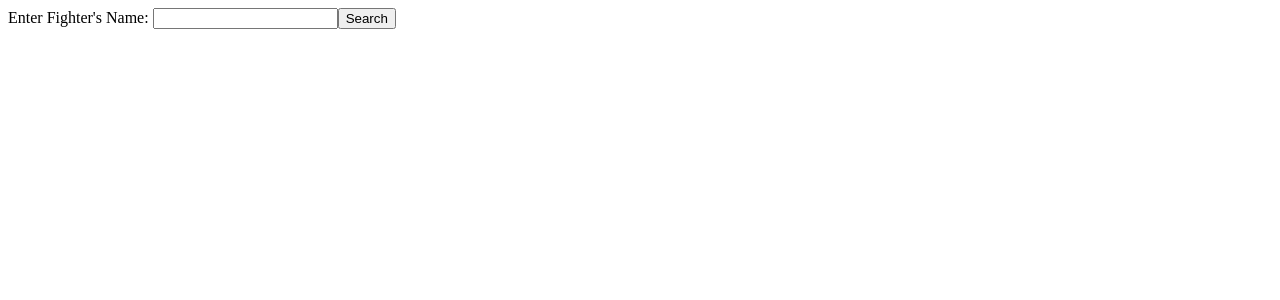
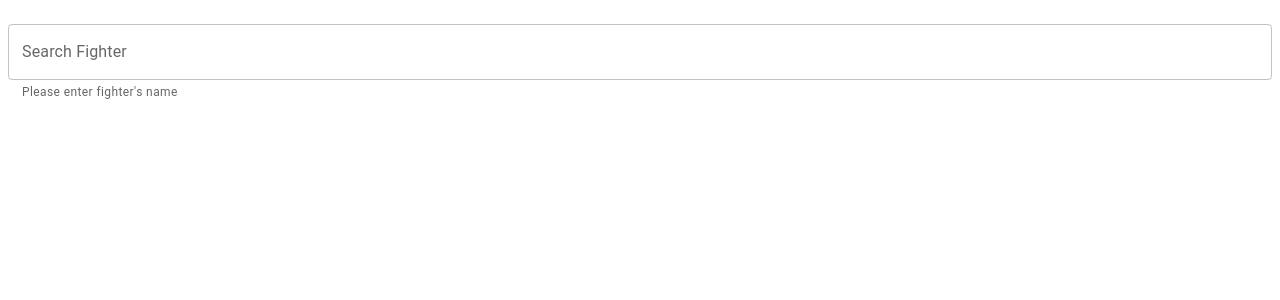
Before and after one commit to gurvirsasan/mmametrics, a React (Create React App) app in the folder client/: page / in a window 1280 px wide. Shown: the top 300 px of the page. Built offline with nearby package versions, Linux system fonts and the light colour scheme.

Commit message:
Installed mui and changed inputfield

```diff
--- a/client/package.json
+++ b/client/package.json
@@ -3,6 +3,9 @@
   "version": "0.1.0",
   "private": true,
   "dependencies": {
+    "@emotion/react": "^11.9.3",
+    "@emotion/styled": "^11.9.3",
+    "@mui/material": "^5.9.0",
     "@testing-library/jest-dom": "^5.16.4",
     "@testing-library/react": "^13.3.0",
     "@testing-library/user-event": "^13.5.0",
--- a/client/src/App.js
+++ b/client/src/App.js
@@ -1,49 +1,8 @@
-import React, { useState } from 'react';
+import React from 'react';
+import FighterPage from './FighterPage';
 
 function App() {
-  const [data, setData] = useState(null);
-  const [searching, setSearching] = useState(false);
-  const [inputVal, setInputVal] = useState('');
-
-  const fetchFighter = () => {
-    setSearching(true);
-    fetch(`/api/fighter?name=${inputVal}`)
-      .then((res) => res.json())
-      .then((data) => {
-        console.log(data);
-        setSearching(false);
-        setData(data);
-      })
-      .catch((error) => {
-        setSearching(false);
-        console.error(error);
-      });
-  };
-  const displayJSON = (data) => {
-    if (data.errorMessage) return <h4>{data.errorMessage}</h4>;
-    return (
-      <div>
-        {Object.keys(data).map((key, i) => (
-          <div>
-            {key}: {JSON.stringify(data[key])}
-          </div>
-        ))}
-      </div>
-    );
-  };
-
-  return (
-    <div className='App'>
-      <header className='App-header'>
-        <label for='search-name'>Enter Fighter's Name: </label>
-        <input id='search-name' onChange={(e) => setInputVal(e.target.value)} />
-        <button onClick={() => fetchFighter()}>Search</button>
-
-        <p>{searching ? 'Loading...' : ''}</p>
-        <div>{data ? displayJSON(data) : ''}</div>
-      </header>
-    </div>
-  );
+  return <FighterPage />;
 }
 
 export default App;
--- /dev/null
+++ b/client/src/FighterPage.jsx
@@ -0,0 +1,58 @@
+import React, { useState } from 'react';
+import TextField from '@mui/material/TextField';
+
+const FighterPage = () => {
+  const [fighterData, setFighterData] = useState(null);
+  const [isSearching, setIsSearching] = useState(false);
+  const [searchedVal, setSearchedVal] = useState('');
+
+  const fetchFighter = () => {
+    setIsSearching(true);
+    fetch(`/api/fighter?name=${searchedVal}`)
+      .then((res) => res.json())
+      .then((fighterData) => {
+        setIsSearching(false);
+        setFighterData(fighterData);
+      })
+      .catch((error) => {
+        setIsSearching(false);
+        console.error(error);
+      });
+  };
+  const displayJSON = () => {
+    if (!fighterData) return;
+    if (fighterData.errorMessage) return <h4>{fighterData.errorMessage}</h4>;
+    return (
+      <div>
+        {Object.keys(fighterData).map((key, i) => (
+          <div>
+            {key}: {JSON.stringify(fighterData[key])}
+          </div>
+        ))}
+      </div>
+    );
+  };
+
+  const Loading = () => <p>{isSearching ? 'Loading...' : ''}</p>;
+
+  return (
+    <>
+      <TextField
+        id='search-name'
+        label='Search Fighter'
+        variant='outlined'
+        fullWidth
+        helperText={searchedVal === '' ? "Please enter fighter's name" : ''}
+        onChange={(e) => setSearchedVal(e.target.value)}
+        onKeyPress={(e) => (e.key === 'Enter' ? fetchFighter() : '')}
+        margin='normal'
+      />
+
+      <Loading />
+
+      {displayJSON()}
+    </>
+  );
+};
+
+export default FighterPage;
```
Also changed, not shown: 1 other file (tests, documents, lock files or other folders).
